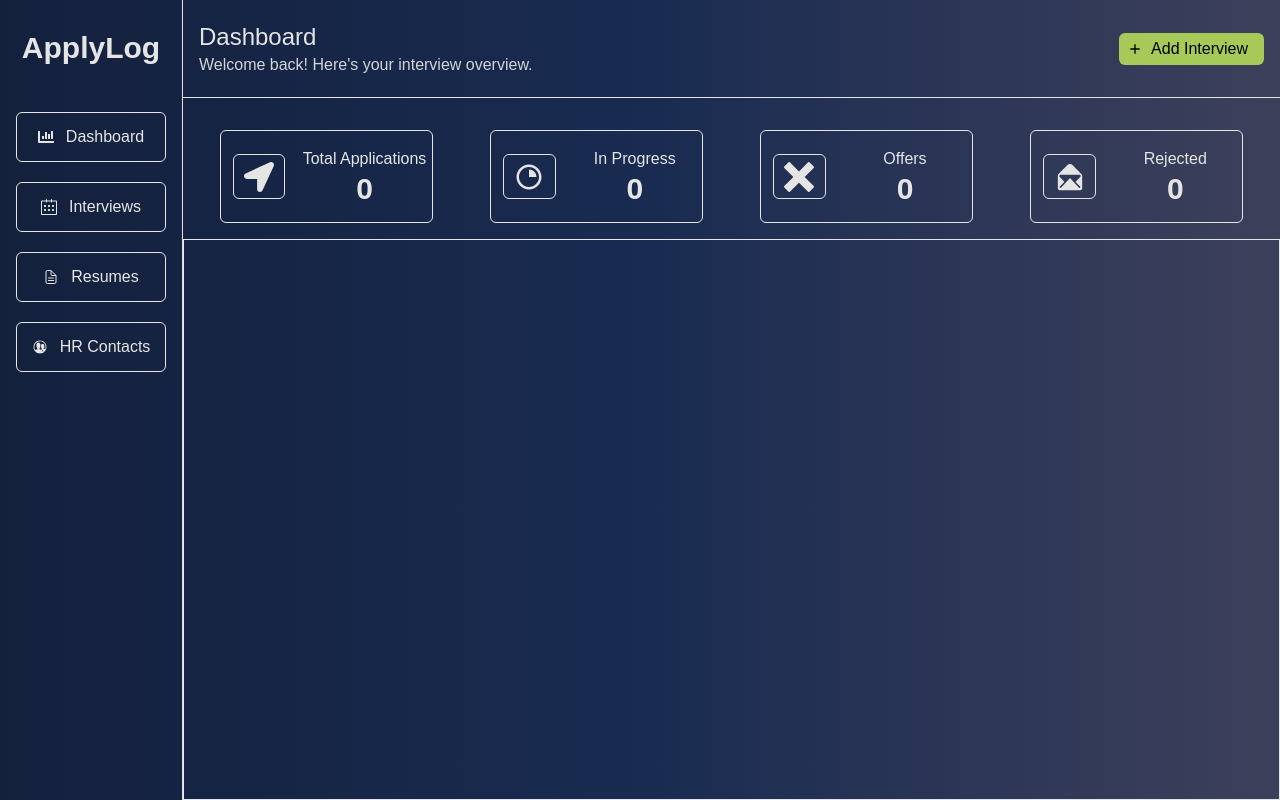
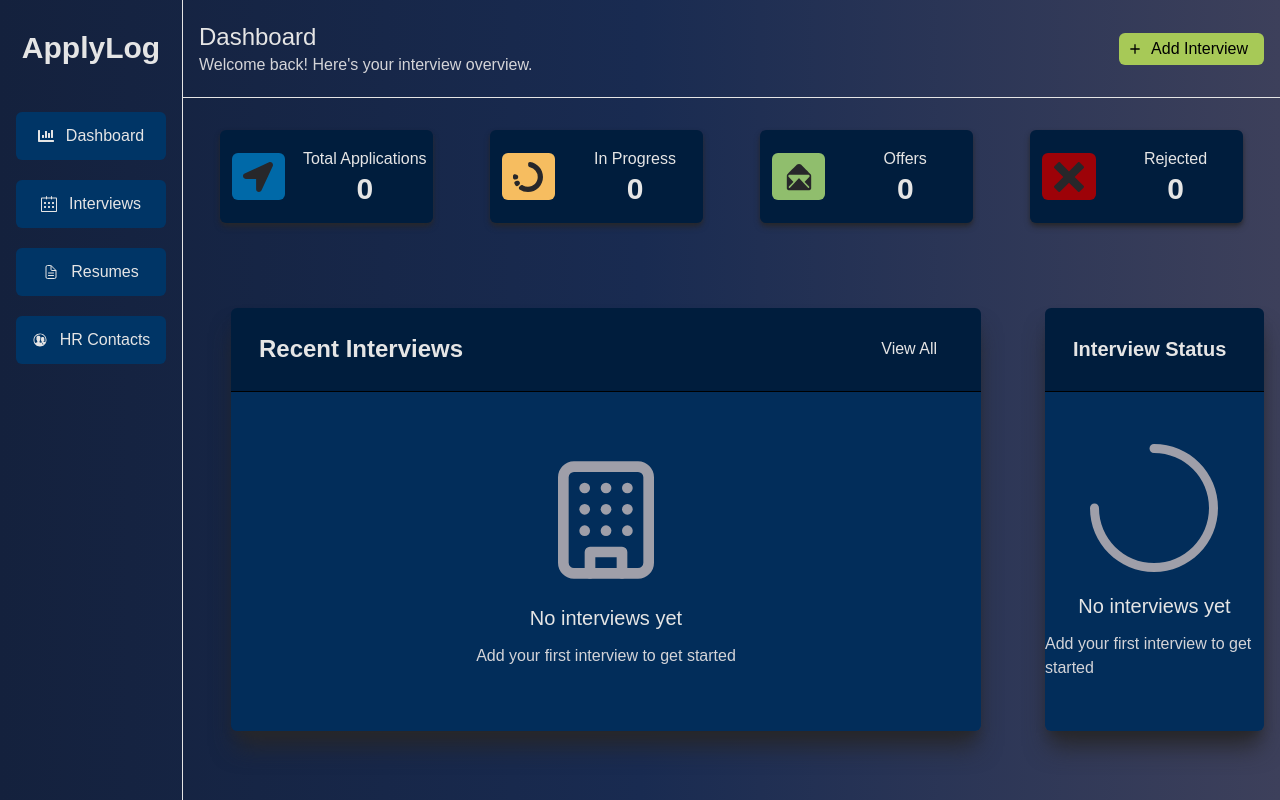
Before and after one commit to sidharthpandithar/apply-log, a React (Vite) app: page / in a window 1280 px wide. Built offline with nearby package versions, Linux system fonts and the light colour scheme.

Commit message:
Working on Dashboard

```diff
--- a/src/components/reuseables/DashboardBox.jsx
+++ b/src/components/reuseables/DashboardBox.jsx
@@ -1,7 +1,9 @@
-export default function DashboardBox({ Logo, text, number }) {
+export default function DashboardBox({ Logo, text, number, bgcolor }) {
   return (
-    <div className="w-1/5 h-full border rounded-md flex gap-3 justify-around items-center">
-      <div className="logoBox border h-1/2 w-1/4 ml-3 rounded-md flex justify-center items-center text-3xl">
+    <div className="w-1/5 h-full shadow-zinc-800 shadow-md rounded-md bg-[#001d3d] flex gap-3 justify-around items-center">
+      <div
+        className={`logoBox ${bgcolor} h-1/2 w-1/4 ml-3 rounded-md flex justify-center items-center text-3xl text-zinc-800`}
+      >
         {Logo}
       </div>
       <div className="textBox  h-full flex-1 flex flex-col justify-center items-center">
--- a/src/components/reuseables/DashboardContent.jsx
+++ b/src/components/reuseables/DashboardContent.jsx
@@ -1,15 +1,32 @@
 import DashboardBox from "./DashboardBox";
 import { FaLocationArrow } from "react-icons/fa";
-import { RiProgress2Line } from "react-icons/ri";
 import { IoIosMailOpen } from "react-icons/io";
 import { ImCross } from "react-icons/im";
+import { SiStagetimer } from "react-icons/si";
+import { LuBuilding } from "react-icons/lu";
+import { AiOutlineLoading3Quarters } from "react-icons/ai";
 
 export default function DashboardContent() {
   const firstContainer = [
-    { Logo: <FaLocationArrow />, text: "Total Applications", number: 0 },
-    { Logo: <RiProgress2Line />, text: "In Progress", number: 0 },
-    { Logo: <ImCross />, text: "Offers", number: 0 },
-    { Logo: <IoIosMailOpen />, text: "Rejected", number: 0 },
+    {
+      Logo: <FaLocationArrow />,
+      text: "Total Applications",
+      number: 0,
+      bgcolor: "bg-sky-700",
+    },
+    {
+      Logo: <SiStagetimer />,
+      text: "In Progress",
+      number: 0,
+      bgcolor: "bg-[#f6bd60]",
+    },
+    {
+      Logo: <IoIosMailOpen />,
+      text: "Offers",
+      number: 0,
+      bgcolor: "bg-[#90be6d]",
+    },
+    { Logo: <ImCross />, text: "Rejected", number: 0, bgcolor: "bg-[#9d0208]" },
   ];
   return (
     <div className="fullContainer w-full h-full flex flex-col">
@@ -19,10 +36,55 @@ export default function DashboardContent() {
             Logo={item.Logo}
             text={item.text}
             number={item.number}
+            bgcolor={item.bgcolor}
           />
         ))}
       </div>
-      <div className="SecondContainer flex-1 border h-full w-full text-[#e5e5e5]"></div>
+      <div className="SecondContainer flex-1 h-full flex w-full text-[#e5e5e5]">
+        <div className="leftMainContent w-full flex p-4 md:pl-12 h-full justify-center items-center">
+          <div className="upcomingInterviewContainer shadow-xl shadow-zinc-800 rounded-md w-full h-4/5 flex flex-col">
+            <div className="upcomingInterviewTop w-full h-1/5 bg-[#001d3d] rounded-t-md border-b border-black flex justify-between items-center p-7">
+              <p className="text-2xl font-bold">Recent Interviews</p>
+              <button className="hover:text-black px-4 py-2 rounded-md hover:bg-[#f6bd60] hover:cursor-pointer">
+                View All
+              </button>
+            </div>
+            <div className="upcomingInterviewContent rounded-b-md bg-[#022d5a] flex flex-col w-full h-full justify-center items-center">
+              <div className="noInterview flex flex-col gap-5">
+                <div className="flex justify-center items-center w-full h-full text-9xl text-zinc-400">
+                  <LuBuilding />
+                </div>
+                <div className="text-content flex flex-col items-center gap-3">
+                  <p className="text-xl">No interviews yet</p>
+                  <p className="text-zinc-300">
+                    Add your first interview to get started
+                  </p>
+                </div>
+              </div>
+            </div>
+          </div>
+        </div>
+        <div className="rightMainContent w-1/3 h-full flex p-4 md:pl-12 justify-center items-center">
+          <div className="interviewStatusContainer shadow-xl shadow-zinc-800 rounded-md w-full h-4/5 flex flex-col">
+            <div className="titleSection w-full h-1/5 bg-[#001d3d] rounded-t-md border-b border-black flex justify-between items-center p-7">
+              <p className="text-xl font-bold">Interview Status</p>
+            </div>
+            <div className="interviewStatusContent rounded-b-md bg-[#022d5a] flex flex-col w-full h-full justify-center items-center">
+              <div className="noInterview flex flex-col gap-5">
+                <div className="flex justify-center items-center w-full h-full text-9xl text-zinc-400">
+                  <AiOutlineLoading3Quarters />
+                </div>
+                <div className="text-content flex flex-col items-center gap-3">
+                  <p className="text-xl">No interviews yet</p>
+                  <p className="text-zinc-300">
+                    Add your first interview to get started
+                  </p>
+                </div>
+              </div>
+            </div>
+          </div>
+        </div>
+      </div>
     </div>
   );
 }
--- a/src/components/reuseables/DashboardNav.jsx
+++ b/src/components/reuseables/DashboardNav.jsx
@@ -23,7 +23,7 @@ export default function DashboardNav({ children }) {
             return (
               <div
                 key={index}
-                className="flex justify-center items-center gap-3 border w-full p-3 rounded-md"
+                className="flex justify-center bg-[#003566] items-center gap-3 w-full p-3 rounded-md"
               >
                 {item.logo} {item.text}
               </div>
```
